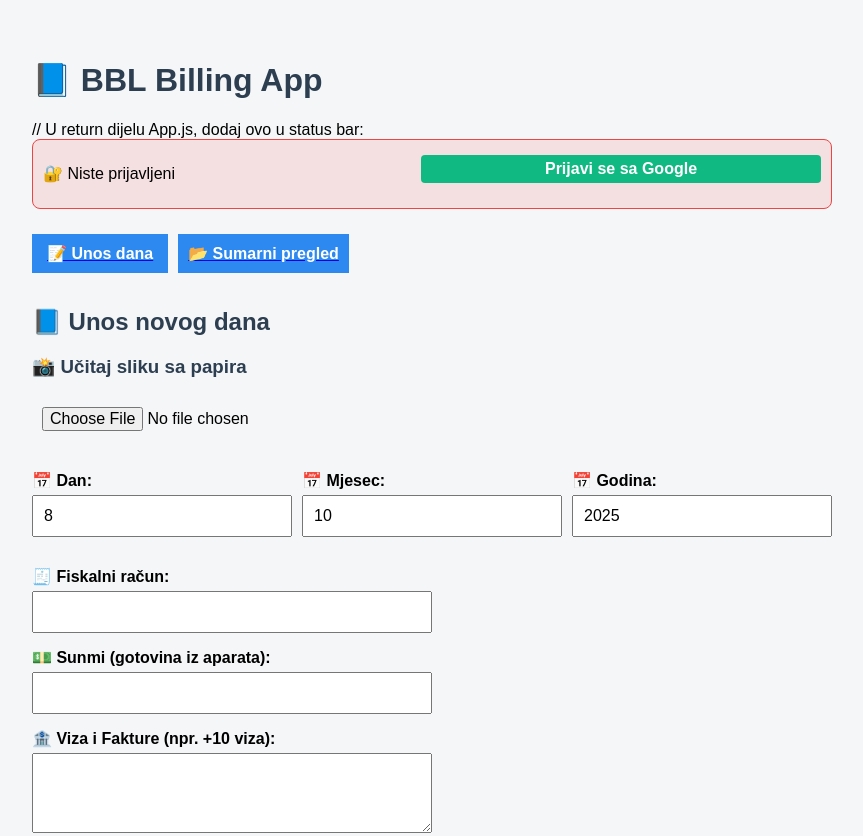
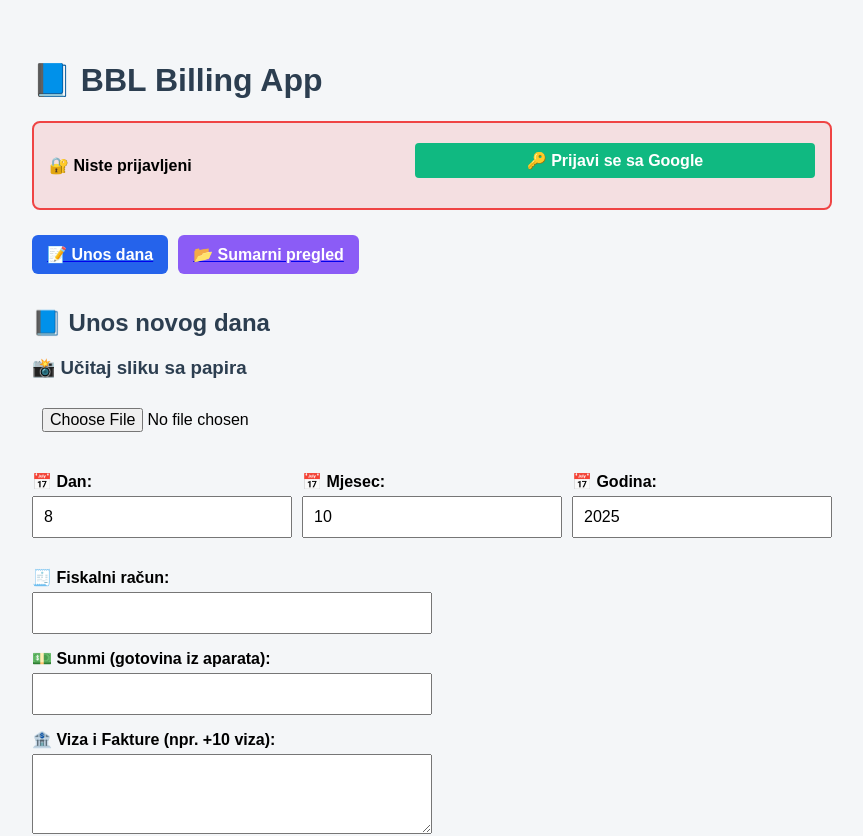
Before and after one commit to babaluu2025/bbl-final, a React (Create React App) app: page / in a window 1280 px wide. Shown: the top 836 px of the page, without its empty margins (208-1071 px from the left). Built offline with nearby package versions, Linux system fonts and the light colour scheme; no server answers.

Commit message:
Update App.js

```diff
--- a/src/App.js
+++ b/src/App.js
@@ -11,7 +11,9 @@ import {
   manualBackup,
   showSyncStatus,
   getAuthStatus,
-  logout
+  logout,
+  repairAuth,
+  autoSyncIfLoggedIn
 } from "./googleDrive";
 
 function App() {
@@ -19,7 +21,12 @@ function App() {
   const [isLoggedIn, setIsLoggedIn] = useState(false);
   const [userEmail, setUserEmail] = useState('');
   const [loading, setLoading] = useState(false);
-  const [editingDay, setEditingDay] = useState(null); // Za edit mode
+  const [editingDay, setEditingDay] = useState(null);
+  const [authStatus, setAuthStatus] = useState({
+    isLoggedIn: false,
+    userEmail: '',
+    tokenExpired: false
+  });
 
   // Učitaj lokalne podatke pri startu
   useEffect(() => {
@@ -37,6 +44,8 @@ function App() {
           const userInfo = await getUserInfo();
           setUserEmail(userInfo.email);
           setIsLoggedIn(true);
+          const newAuthStatus = getAuthStatus();
+          setAuthStatus(newAuthStatus);
           showSyncStatus("✅ Uspešno prijavljen!", "success");
 
           // Automatski učitaj podatke nakon prijave
@@ -44,12 +53,11 @@ function App() {
         } catch (error) {
           console.error("Greška pri prijavi:", error);
           showSyncStatus("❌ Greška pri prijavi", "error");
+          updateAuthStatus();
         }
       } else {
-        const authStatus = getAuthStatus();
-        setIsLoggedIn(authStatus.isLoggedIn);
-        setUserEmail(authStatus.userEmail);
-        if (authStatus.isLoggedIn) {
+        updateAuthStatus();
+        if (getAuthStatus().isLoggedIn) {
           loadDataFromDrive();
         }
       }
@@ -57,6 +65,14 @@ function App() {
 
     initAuth();
   }, []);
+
+  // Ažuriraj auth status
+  const updateAuthStatus = () => {
+    const status = getAuthStatus();
+    setAuthStatus(status);
+    setIsLoggedIn(status.isLoggedIn);
+    setUserEmail(status.userEmail);
+  };
 
   // Učitavanje podataka sa Drive-a
   const loadDataFromDrive = async () => {
@@ -78,7 +94,7 @@ function App() {
     }
   };
 
-// U App.js, zamijeni handleSave funkciju sa ovom:
+  // Čuvanje novog dana
   const handleSave = async (dan) => {
     let newDays;
 
@@ -115,16 +131,6 @@ const handleSave = async (dan) => {
     }
   };
 
-// I dodaj repair funkciju:
-const handleRepairAuth = () => {
-  if (repairAuth()) {
-    // Nakon čišćenja, pokušaj ponovo login
-    setTimeout(() => {
-      handleLogin();
-    }, 1000);
-  }
-};
-
   // Brisanje dana
   const handleDeleteDay = async (dayId) => {
     const newDays = days.filter(day => day.id !== dayId);
@@ -132,23 +138,21 @@ const handleRepairAuth = () => {
     localStorage.setItem('bbl_days', JSON.stringify(newDays));
 
     try {
-      if (isLoggedIn) {
-        await saveToDrive(newDays);
+      const syncSuccess = await autoSyncIfLoggedIn(newDays);
+      if (syncSuccess) {
         showSyncStatus("✅ Dan obrisan i sinhronizovan", "success");
       } else {
         showSyncStatus("✅ Dan obrisan lokalno", "info");
       }
     } catch (error) {
       console.error("Greška pri brisanju sa Drive:", error);
-      showSyncStatus("⚠️ Dan obrisan lokalno (greška pri sinhronizaciji)", "error");
+      showSyncStatus("⚠️ Dan obrisan lokalno (greška pri sinhronizaciji)", "warning");
     }
   };
 
   // Edit dana
   const handleEditDay = (day) => {
     setEditingDay(day);
-    // Automatski navigiraj na unos dana
-    window.history.pushState({}, '', '/');
   };
 
   // Otkazivanje edit mode
@@ -164,8 +168,7 @@ const handleRepairAuth = () => {
   // Google logout
   const handleLogout = () => {
     logout();
-    setIsLoggedIn(false);
-    setUserEmail('');
+    updateAuthStatus();
     showSyncStatus("✅ Uspešno odjavljen", "success");
   };
 
@@ -174,47 +177,59 @@ const handleRepairAuth = () => {
     manualBackup(days);
   };
 
+  // Popravi auth
+  const handleRepairAuth = () => {
+    if (repairAuth()) {
+      updateAuthStatus();
+      // Nakon čišćenja, pokušaj ponovo login
+      setTimeout(() => {
+        handleLogin();
+      }, 1000);
+    }
+  };
+
   return (
     <Router>
       <div style={{ padding: "20px", maxWidth: "800px", margin: "0 auto" }}>
         <h1>📘 BBL Billing App {editingDay && " - ✏️ Edit Mode"}</h1>
 
-// U return dijelu App.js, dodaj ovo u status bar:
-{isLoggedIn && getAuthStatus().tokenExpired && (
+        {/* Status bar */}
+        <div style={{
+          marginBottom: "20px",
+          padding: "15px",
+          background: authStatus.isLoggedIn ? "#10B98120" : "#EF444420",
+          border: `2px solid ${authStatus.isLoggedIn ? "#10B981" : "#EF4444"}`,
+          borderRadius: "8px"
+        }}>
+          {authStatus.isLoggedIn ? (
+            <div style={{ display: 'flex', justifyContent: 'space-between', alignItems: 'center', flexWrap: 'wrap', gap: '10px' }}>
+              <div>
+                <span style={{ fontWeight: 'bold' }}>✅ Prijavljen:</span> {userEmail}
+              </div>
+              <div style={{ display: 'flex', gap: '10px' }}>
+                {authStatus.tokenExpired && (
                   <button
                     onClick={handleRepairAuth}
                     style={{
                       background: "#EF4444",
                       color: "white",
                       border: "none",
-      padding: "5px 10px",
+                      padding: "8px 12px",
                       borderRadius: "4px",
                       cursor: "pointer",
-      marginLeft: "10px"
+                      fontWeight: 'bold'
                     }}
                   >
                     🛠️ Popravi Login
                   </button>
                 )}
-
-        {/* Status bar */}
-        <div style={{
-          marginBottom: "20px",
-          padding: "10px",
-          background: isLoggedIn ? "#10B98120" : "#EF444420",
-          border: `1px solid ${isLoggedIn ? "#10B981" : "#EF4444"}`,
-          borderRadius: "8px"
-        }}>
-          {isLoggedIn ? (
-            <div style={{ display: 'flex', justifyContent: 'space-between', alignItems: 'center' }}>
-              <span>✅ Prijavljen: {userEmail}</span>
                 <button
                   onClick={handleLogout}
                   style={{
-                  background: "#EF4444",
+                    background: "#6B7280",
                     color: "white",
                     border: "none",
-                  padding: "5px 10px",
+                    padding: "8px 12px",
                     borderRadius: "4px",
                     cursor: "pointer"
                   }}
@@ -222,21 +237,23 @@ const handleRepairAuth = () => {
                   Odjavi se
                 </button>
               </div>
+            </div>
           ) : (
-            <div style={{ display: 'flex', justifyContent: 'space-between', alignItems: 'center' }}>
-              <span>🔐 Niste prijavljeni</span>
+            <div style={{ display: 'flex', justifyContent: 'space-between', alignItems: 'center', flexWrap: 'wrap', gap: '10px' }}>
+              <span style={{ fontWeight: 'bold' }}>🔐 Niste prijavljeni</span>
               <button
                 onClick={handleLogin}
                 style={{
                   background: "#10B981",
                   color: "white",
                   border: "none",
-                  padding: "5px 10px",
+                  padding: "8px 12px",
                   borderRadius: "4px",
-                  cursor: "pointer"
+                  cursor: "pointer",
+                  fontWeight: 'bold'
                 }}
               >
-                Prijavi se sa Google
+                🔑 Prijavi se sa Google
               </button>
             </div>
           )}
@@ -245,35 +262,80 @@ const handleRepairAuth = () => {
         {/* Navigacija i akcije */}
         <div style={{ marginBottom: "20px", display: "flex", gap: "10px", flexWrap: "wrap" }}>
           <Link to="/">
-            <button style={{ marginRight: "10px" }}>
+            <button style={{
+              background: "#2563eb",
+              color: "white",
+              border: "none",
+              padding: "10px 15px",
+              borderRadius: "6px",
+              cursor: "pointer",
+              fontWeight: 'bold'
+            }}>
               {editingDay ? "✏️ Edit Dan" : "📝 Unos dana"}
             </button>
           </Link>
+
           <Link to="/summary">
-            <button>📂 Sumarni pregled</button>
+            <button style={{
+              background: "#8B5CF6",
+              color: "white",
+              border: "none",
+              padding: "10px 15px",
+              borderRadius: "6px",
+              cursor: "pointer",
+              fontWeight: 'bold'
+            }}>
+              📂 Sumarni pregled
+            </button>
           </Link>
 
           {editingDay && (
             <button
               onClick={handleCancelEdit}
-              style={{ background: "#6B7280", color: "white", border: "none", padding: "8px 12px", borderRadius: "4px", cursor: "pointer" }}
+              style={{
+                background: "#6B7280",
+                color: "white",
+                border: "none",
+                padding: "10px 15px",
+                borderRadius: "6px",
+                cursor: "pointer",
+                fontWeight: 'bold'
+              }}
             >
               ❌ Otkaži Edit
             </button>
           )}
 
-          {isLoggedIn && (
+          {authStatus.isLoggedIn && (
             <>
               <button
                 onClick={loadDataFromDrive}
                 disabled={loading}
-                style={{ background: "#3B82F6", color: "white", border: "none", padding: "8px 12px", borderRadius: "4px", cursor: "pointer" }}
+                style={{
+                  background: "#3B82F6",
+                  color: "white",
+                  border: "none",
+                  padding: "10px 15px",
+                  borderRadius: "6px",
+                  cursor: "pointer",
+                  fontWeight: 'bold',
+                  opacity: loading ? 0.6 : 1
+                }}
               >
                 {loading ? "⏳ Učitavam..." : "🔄 Učitaj sa Drive"}
               </button>
+
               <button
                 onClick={handleManualBackup}
-                style={{ background: "#8B5CF6", color: "white", border: "none", padding: "8px 12px", borderRadius: "4px", cursor: "pointer" }}
+                style={{
+                  background: "#F59E0B",
+                  color: "white",
+                  border: "none",
+                  padding: "10px 15px",
+                  borderRadius: "6px",
+                  cursor: "pointer",
+                  fontWeight: 'bold'
+                }}
               >
                 📋 Ručni Backup
               </button>
```
Lines whose indentation alone changed are shown as unchanged.
